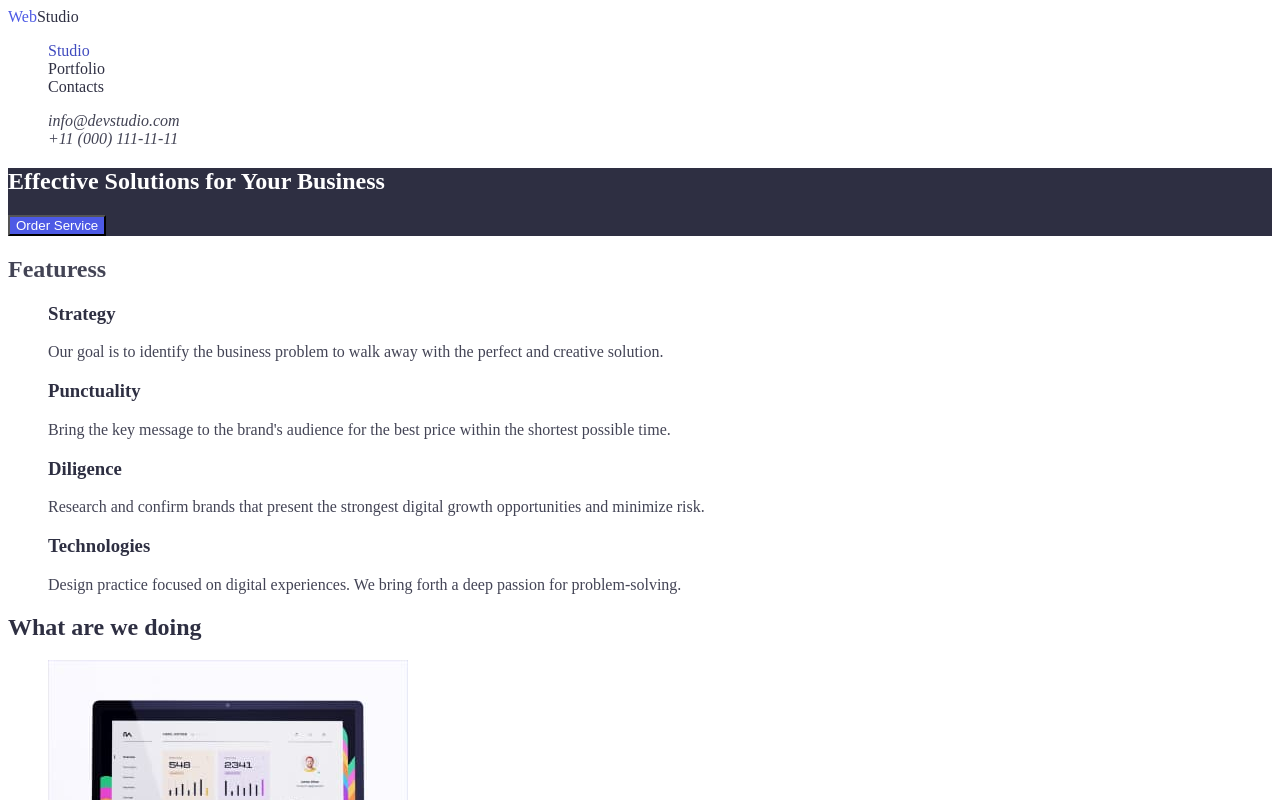
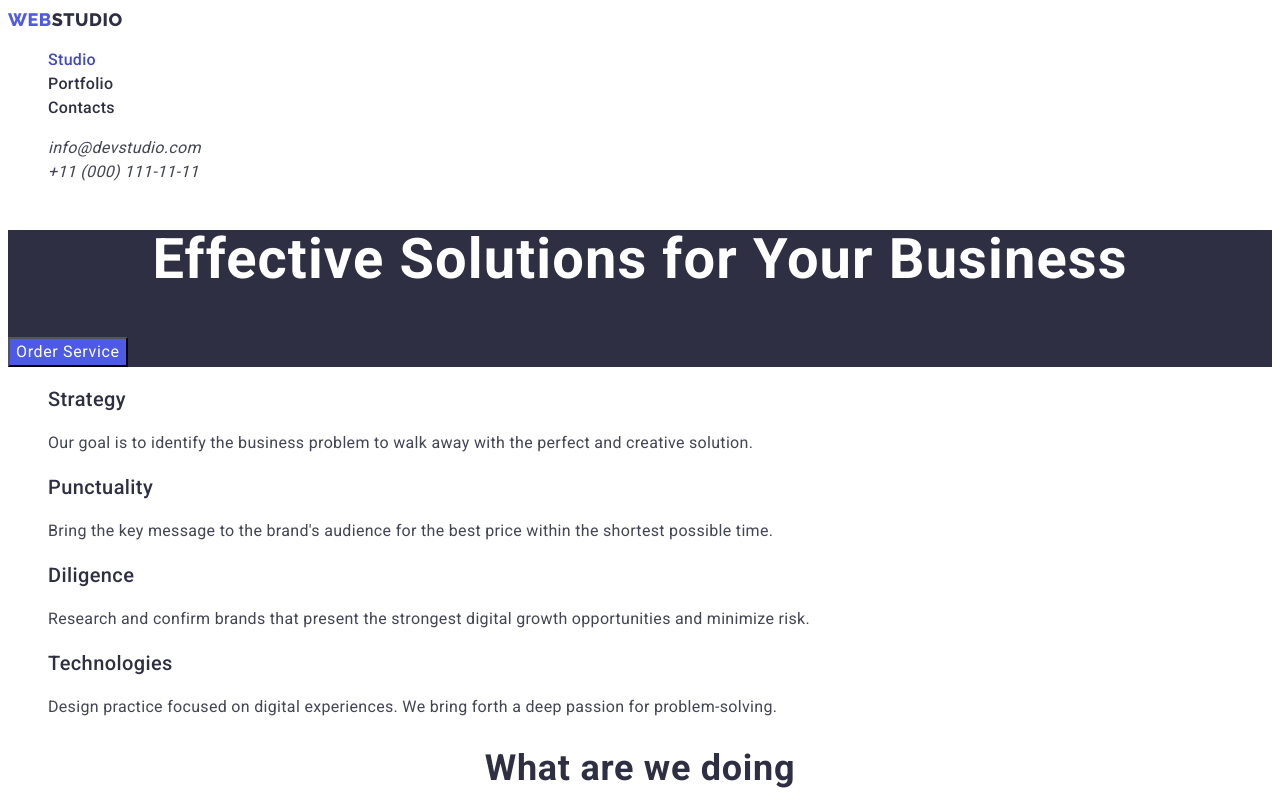
Before and after one commit to Rostyslav-Stetsyk/goit-markup-hw-02, a plain HTML site: page index.html in a window 1280 px wide. Shown: the top 800 px of the page. Drawn offline with Linux system fonts and the light colour scheme.

Commit message:
Font style

```diff
--- a/css/style.css
+++ b/css/style.css
@@ -29,6 +29,15 @@ rgba(46, 47, 66, 0.7) - Hero background
 body {
     color: var(--body-text-color);
     background-color: var(--white-color);
+    font-family: Roboto, sans-serif;
+    font-weight: 500;
+}
+
+.text {
+    font-weight: 400;
+    font-size: 16px;
+    line-height: 1.5;
+    letter-spacing: 0.02em;
 }
 
 .list {
@@ -39,8 +48,49 @@ body {
     text-decoration: none;
 }
 
+.link.logo {
+    color: var(--primary-brand-color);
+
+    font-family: Raleway, sans-serif;
+    font-weight: 800;
+    font-size: 18px;
+    line-height: 1.33;
+    letter-spacing: 0.03em;
+    text-transform: uppercase;
+}
+
 .btn {
     cursor: pointer;
+    font-family: inherit;
+
+    font-size: 16px;
+    line-height: 1.5;
+    align-items: center;
+    letter-spacing: 0.04em;
+}
+
+.section-title {
+    color: var(--dark-color);
+
+    font-weight: 700;
+    font-size: 36px;
+    line-height: 1.11;
+    text-align: center;
+    letter-spacing: 0.02em;
+}
+
+.card-title,
+.list-title {
+    color: var(--dark-color);
+
+    font-weight: 500;
+    font-size: 20px;
+    line-height: 1.2;
+    letter-spacing: 0.02em;
+}
+
+.card .desc {
+    color: var(--body-text-color);
 }
 
 /* Header */
@@ -49,16 +99,16 @@ body {
     background-color: var(--white-color);
 }
 
-.link.logo {
-    color: var(--primary-brand-color);
-}
-
 .part-logo-header {
     color: var(--dark-color);
 }
 
 .nav.link {
     color: var(--dark-color);
+
+    font-size: 16px;
+    line-height: 1.5;
+    letter-spacing: 0.02em;
 }
 
 .nav.link:hover,
@@ -67,7 +117,12 @@ body {
 }
 
 .contact {
-    color: var(--body-text-color)
+    color: var(--body-text-color);
+
+    font-weight: 400;
+    font-size: 16px;
+    line-height: 1.5;
+    letter-spacing: 0.02em;
 }
 
 .contact.link:hover,
@@ -100,25 +155,25 @@ body {
     background-color: var(--dark-color);
 }
 
-.hero .section-title,
-.hero .btn {
+.hero .section-title {
     color: var(--white-color);
+
+    font-weight: 700;
+    font-size: 56px;
+    line-height: 1.07;
+    text-align: center;
+    letter-spacing: 0.02em;
 }
 
 .hero .btn {
+    color: var(--white-color);
     background-color: var(--primary-brand-color);
 }
 
-/* Section1: Featuress */
+/* Titles: "Section1: Featuress" and "Section2: Example" and "Section3: Team"  */
 
 .featuress .section-title {
-    color: var(--dark-color);
-}
-
-/* Section2: Example */
-
-.example .section-title {
-    color: var(--dark-color);
+    display: none;
 }
 
 /* Section3: Team */
@@ -127,12 +182,9 @@ body {
     background-color: var(--light-mode-color);
 }
 
-.team .section-title {
-    color: var(--dark-color);
-}
-
-.team-cards .card-title {
-    color: var(--dark-color);
+.team-cards .card-title,
+.team-cards .desc {
+    text-align: center;
 }
 
 .team-cards .card {
@@ -140,11 +192,18 @@ body {
 }
 
 /* Portfolio page style */
+
+.portfolio .section-title {
+    display: none;
+}
+
 /* Buttons */
 
 .filter-btns .btn {
     color: var(--primary-brand-color);
     background-color: var(--light-mode-color);
+
+
 }
 
 .filter-btns .btn:hover,
@@ -152,13 +211,3 @@ body {
     color: var(--white-color);
     background-color: var(--pressed-state-color);
 }
-
-/* Cards */
-
-.card .card-title {
-    color: var(--dark-color);
-}
-
-.card .desc {
-    color: var(--body-text-color);
-}
--- a/index.html
+++ b/index.html
@@ -7,6 +7,12 @@
 
     <title>Studio</title>
     <link rel="icon" href="./icon.jpg" type="image/jpg" />
+    <link rel="preconnect" href="https://fonts.googleapis.com" />
+    <link rel="preconnect" href="https://fonts.gstatic.com" crossorigin />
+    <link
+      href="https://fonts.googleapis.com/css2?family=Raleway:wght@800&family=Roboto:wght@400;500;700&display=swap"
+      rel="stylesheet"
+    />
     <link rel="stylesheet" href="./css/style.css" />
   </head>
   <body>
@@ -53,32 +59,32 @@
 
       <!-- Section1: Featuress -->
       <section class="featuress">
-        <h2>Featuress</h2>
+        <h2 class="section-title">Featuress</h2>
         <ul class="list">
           <li>
-            <h3 class="section-title">Strategy</h3>
-            <p>
+            <h3 class="list-title">Strategy</h3>
+            <p class="text">
               Our goal is to identify the business problem to walk away with the
               perfect and creative solution.
             </p>
           </li>
           <li>
-            <h3 class="section-title">Punctuality</h3>
-            <p>
+            <h3 class="list-title">Punctuality</h3>
+            <p class="text">
               Bring the key message to the brand's audience for the best price
               within the shortest possible time.
             </p>
           </li>
           <li>
-            <h3 class="section-title">Diligence</h3>
-            <p>
+            <h3 class="list-title">Diligence</h3>
+            <p class="text">
               Research and confirm brands that present the strongest digital
               growth opportunities and minimize risk.
             </p>
           </li>
           <li>
-            <h3 class="section-title">Technologies</h3>
-            <p>
+            <h3 class="list-title">Technologies</h3>
+            <p class="text">
               Design practice focused on digital experiences. We bring forth a
               deep passion for problem-solving.
             </p>
@@ -129,7 +135,7 @@
               height="260"
             />
             <h3 class="card-title">Mark Guerrero</h3>
-            <p>Product Designer</p>
+            <p class="text desc">Product Designer</p>
           </li>
           <li class="card">
             <img
@@ -138,8 +144,8 @@
               width="264"
               height="260"
             />
-            <h3>Tom Ford</h3>
-            <p>Frontend Developer</p>
+            <h3 class="card-title">Tom Ford</h3>
+            <p class="text desc">Frontend Developer</p>
           </li>
           <li class="card">
             <img
@@ -148,8 +154,8 @@
               width="264"
               height="260"
             />
-            <h3>Camila Garcia</h3>
-            <p>Marketing</p>
+            <h3 class="card-title">Camila Garcia</h3>
+            <p class="text desc">Marketing</p>
           </li>
           <li class="card">
             <img
@@ -158,8 +164,8 @@
               width="264"
               height="260"
             />
-            <h3>Daniel Wilson</h3>
-            <p>UI Designer</p>
+            <h3 class="card-title">Daniel Wilson</h3>
+            <p class="text desc">UI Designer</p>
           </li>
         </ul>
       </section>
```
Also changed, not shown: portfolio.html (+15 -9 lines).
